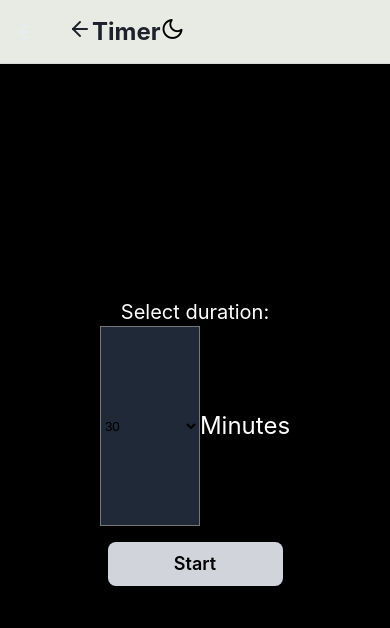
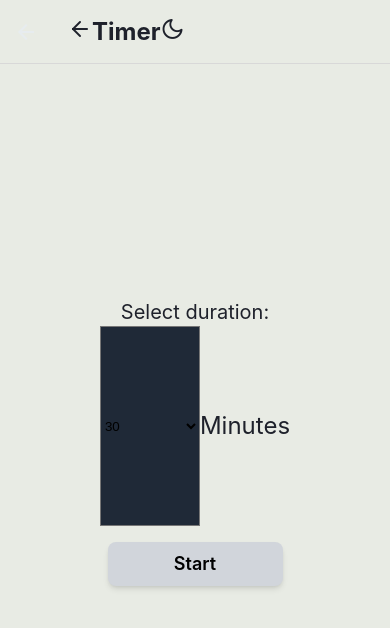
Before and after one commit to sammacfarlane23/react-native-meditation-app, a React Native app: screen /Timer in a window 390 px wide. Shown: the top 628 px of the page. Built offline with nearby package versions, Linux system fonts and the light colour scheme.

Commit message:
Continue styling light mode

```diff
--- a/App.tsx
+++ b/App.tsx
@@ -39,13 +39,10 @@ function App() {
               fontSize: 20,
             },
             headerTitle: (props) => <Header {...props} />,
+            headerBackVisible: false,
           }}
         >
-          <Stack.Screen
-            name="Home"
-            component={HomeScreen}
-            options={{ headerTitle: (props) => <Header {...props} /> }}
-          />
+          <Stack.Screen name="Home" component={HomeScreen} />
           <Stack.Screen name="Timer" component={TimerScreen} />
           <Stack.Screen name="Finish" component={FinishScreen} />
           <Stack.Screen name="Edit" component={EditScreen} />
--- a/Screens/EditScreen.tsx
+++ b/Screens/EditScreen.tsx
@@ -7,6 +7,8 @@ import { parseDuration } from "../utils";
 import Button from "../components/Button";
 import useEntries from "../context/entryContext";
 import { RootStackParamList } from "../App";
+import { useIsLightMode } from "../hooks";
+const colors = require("../constants/colors");
 
 type Props = NativeStackScreenProps<RootStackParamList, "Edit">;
 
@@ -36,6 +38,9 @@ const EditScreen = ({ navigation, route }: Props) => {
           multiline={true}
           onChangeText={setEntryText}
           value={entryText}
+          placeholderTextColor={
+            useIsLightMode() ? colors["white"] : colors["raisin-black"]
+          }
           placeholder="How did this session make you feel?"
         />
         {/* @TODO - Carry on with themeing, look at tailwind.config.js */}
--- a/Screens/FinishScreen.tsx
+++ b/Screens/FinishScreen.tsx
@@ -8,68 +8,20 @@ import Duration from "../components/Duration";
 import Button from "../components/Button";
 import useEntries from "../context/entryContext";
 import { RootStackParamList } from "../App";
+import { useIsLightMode } from "../hooks";
+import EntryForm from "../components/EntryForm";
 
 type Props = NativeStackScreenProps<RootStackParamList, "Finish">;
 
 const TimerScreen = ({ navigation, route }: Props) => {
-  const { addEntry } = useEntries();
-  const [entryText, setEntryText] = useState<string>("");
-  const [date, setDate] = useState<string>("");
   // @TODO - use a better id generator
   const id =
     Math.random().toString(36).substring(2, 15) +
     Math.random().toString(36).substring(2, 15);
 
-  useEffect(() => {
-    setDate(dayjs().format("YYYY-MM-DD HH:mm:ss"));
-  }, []);
-
   return (
-    <View className="flex-1 items-center justify-between bg-black p-5">
-      <View className="items-center">
-        {/* @TODO - Create a reusable form for here and EditScreen */}
-        <Text className="text-white my-4 self-start text-4xl font-semibold">
-          {parseDate(date)}{" "}
-        </Text>
-        <Duration duration={route.params.duration} />
-        <TextInput
-          className="w-96 my-8 px-3 py-3 text-black bg-gray-300 h-48 rounded-md"
-          multiline={true}
-          onChangeText={setEntryText}
-          value={entryText}
-          placeholder="How did this session make you feel?"
-        />
-        <View className="w-1/2 my-2">
-          {/* @TODO - send them to a "Well done" screen */}
-          {entryText && <Button
-            onPress={() => {
-              addEntry({
-                date,
-                duration: route.params.duration,
-                id,
-                text: entryText,
-              });
-              navigation.navigate("Home");
-            }}
-          >
-            Submit Entry
-          </Button>}
-          <Button
-            onPress={() => {
-              addEntry({
-                date,
-                duration: route.params.duration,
-                id,
-                text: "",
-              });
-              navigation.navigate("Home");
-            }}
-            className="mt-4"
-          >
-            Skip
-          </Button>
-        </View>
-      </View>
+    <View className="flex-1 items-center justify-between bg-alabaster dark:bg-black p-5">
+      <EntryForm entry={{ duration: route.params.duration, id }} />
     </View>
   );
 };
--- a/Screens/TimerScreen.tsx
+++ b/Screens/TimerScreen.tsx
@@ -5,6 +5,8 @@ import type { NativeStackScreenProps } from "@react-navigation/native-stack";
 
 import { RootStackParamList } from "../App";
 import Button from "../components/Button";
+import { useIsLightMode } from "../hooks";
+const colors = require("../constants/colors");
 
 const defaultMinutes = 30;
 
@@ -39,24 +41,30 @@ const TimerScreen = ({ navigation }: Props) => {
     }
   }, [timerIsRunning, timer]);
 
+  const isLightMode = useIsLightMode();
+
   return (
-    <View className="flex-1 items-center justify-center bg-black p-5">
+    <View className="flex-1 items-center justify-center bg-alabaster dark:bg-black p-5">
       {timerHasBegan && (
         <View className="pb-10">
-          <Text className="text-5xl text-white">{`${minutesLeft
+          <Text className="text-5xl text-raisin-black dark:text-white">{`${minutesLeft
             .toString()
             .padStart(2, "0")}:${secondsLeft
             .toString()
             .padStart(2, "0")}`}</Text>
           {timerHasBegan && !timerIsRunning && (
-            <Text className="text-white text-lg text-center mt-4">Paused</Text>
+            <Text className="text-raisin-black dark:text-white text-lg text-center mt-4">
+              Paused
+            </Text>
           )}
         </View>
       )}
 
       {!timerHasBegan && (
         <View className="items-center mb-4">
-          <Text className="text-white text-xl">Select duration:</Text>
+          <Text className="text-raisin-black dark:text-white text-xl">
+            Select duration:
+          </Text>
           <View className="flex-row items-center">
             <Picker
               selectedValue={minutes}
@@ -66,13 +74,17 @@ const TimerScreen = ({ navigation }: Props) => {
                 width: 100,
                 backgroundColor: "rgb(31 41 55)",
               }}
-              itemStyle={{ color: "white" }}
+              itemStyle={{
+                color: isLightMode ? colors["raisin-black"] : "white",
+              }}
             >
               {[...Array(60).keys()].map((i) => (
                 <Picker.Item key={i} label={(i + 1).toString()} value={i + 1} />
               ))}
             </Picker>
-            <Text className="text-2xl text-white">Minutes</Text>
+            <Text className="text-2xl text-raisin-black dark:text-white">
+              Minutes
+            </Text>
           </View>
         </View>
       )}
--- /dev/null
+++ b/components/EntryForm/index.tsx
@@ -0,0 +1,88 @@
+import { View, Text, TextInput } from "react-native";
+import React, { useEffect, useState } from "react";
+import { useNavigation } from "@react-navigation/native";
+
+import { parseDate } from "../../utils";
+import useEntries from "../../context/entryContext";
+import dayjs from "dayjs";
+import Duration from "../Duration";
+import { useIsLightMode } from "../../hooks";
+import Button from "../Button";
+const colors = require("../../constants/colors");
+
+// @TODO: Use this component in EditScreen
+const EntryForm = ({ entry }) => {
+  const { addEntry } = useEntries();
+  const [entryText, setEntryText] = useState<string | undefined>("");
+  const { date, duration, text, id } = entry || {};
+  const [entryDate, setEntryDate] = useState<string>(date);
+
+  const navigation = useNavigation();
+
+  useEffect(() => {
+    if (!date) {
+      setEntryDate(dayjs().format("YYYY-MM-DD HH:mm:ss"));
+    }
+
+    setEntryText(text);
+  }, []);
+
+  return (
+    <View className="items-center">
+      {/* @TODO - Create a reusable form for here and EditScreen */}
+      <Text className="text-raisin-black dark:text-white my-4 self-start text-4xl font-semibold">
+        {parseDate(date)}{" "}
+      </Text>
+      <Duration
+        className="text-raisin-black dark:text-off-white"
+        iconColor={
+          useIsLightMode() ? colors["raisin-black"] : colors["off-white"]
+        }
+        duration={duration}
+      />
+      <TextInput
+        className="w-96 my-8 px-3 py-3 text-off-white dark:text-raisin-black bg-taupe-gray dark:bg-french-gray h-48 rounded-md"
+        multiline={true}
+        onChangeText={setEntryText}
+        value={entryText}
+        placeholderTextColor={useIsLightMode() ? "white" : "black"}
+        placeholder="How did this session make you feel?"
+      />
+      <View className="w-1/2 my-2">
+        {/* @TODO - send them to a "Well done" screen */}
+        {entryText && (
+          <Button
+            onPress={() => {
+              addEntry({
+                date,
+                duration,
+                id,
+                text: entryText,
+              });
+              navigation.navigate("Home");
+            }}
+            className="bg-french-gray dark:bg-green"
+          >
+            Submit Entry
+          </Button>
+        )}
+        <Button
+          onPress={() => {
+            addEntry({
+              date,
+              duration,
+              id,
+              text: "",
+            });
+            navigation.navigate("Home");
+          }}
+          className="mt-4 bg-french-gray"
+        >
+          Skip
+        </Button>
+      </View>
+    </View>
+  );
+};
+
+export default EntryForm;
--- a/components/Header/index.tsx
+++ b/components/Header/index.tsx
@@ -1,38 +1,48 @@
 import React from "react";
 import { Text, View, TouchableOpacity } from "react-native";
-import { styled, useColorScheme } from "nativewind";
+import { useColorScheme } from "nativewind";
 import { Feather } from "@expo/vector-icons";
 import { useNavigation } from "@react-navigation/native";
 
-import colors from "../../constants/colors";
+const colors = require("../../constants/colors");
 
 const Header = ({
   children,
   tintColor,
 }: {
   children: string;
-  tintColor?: string | undefined;
+  tintColor?: string;
 }) => {
-  const { colorScheme, toggleColorScheme } = useColorScheme();
   const navigation = useNavigation();
+  const { toggleColorScheme, colorScheme } = useColorScheme();
 
-  console.log({ children });
+  const isLightMode = colorScheme === "light";
 
   return (
     <View className="flex flex-row justify-between w-full pr-8">
-      {children !== "Home" && (
+      {children === "Home" ? (
+        <Text className="text-raisin-black dark:text-off-white text-2xl font-bold">
+          Meditation ME
+        </Text>
+      ) : (
         <TouchableOpacity onPress={() => navigation.goBack()}>
-          <Feather name="arrow-left" size={24} color={colors["raisin-black"]} />
+          <Feather
+            name="arrow-left"
+            size={24}
+            color={isLightMode ? colors["raisin-black"] : colors["off-white"]}
+          />
         </TouchableOpacity>
       )}
-      <Text className="text-raisin-black dark:text-off-white text-2xl font-bold">
-        {children === "Home" ? "Meditation ME" : children}
-      </Text>
+      {children !== "Home" && (
+        <Text className="text-raisin-black dark:text-off-white text-2xl font-bold">
+          {children}
+        </Text>
+      )}
       <TouchableOpacity onPress={toggleColorScheme}>
-        {colorScheme === "light" ? (
-          <Feather name="moon" size={24} color="black" />
+        {isLightMode ? (
+          <Feather name="moon" size={24} color={colors["raisin-black"]} />
         ) : (
-          <Feather name="sun" size={24} color="white" />
+          <Feather name="sun" size={24} color={colors["off-white"]} />
         )}
       </TouchableOpacity>
     </View>
--- a/package.json
+++ b/package.json
@@ -22,7 +22,7 @@
     "nativewind": "^2.0.11",
     "react": "18.1.0",
     "react-dom": "18.1.0",
-    "react-native": "0.70.5",
+    "react-native": "0.70.8",
     "react-native-elements": "^3.4.3",
     "react-native-safe-area-context": "4.4.1",
     "react-native-screens": "~3.18.0",
```
Also changed, not shown: 1 other file (tests, documents, lock files or other folders).
